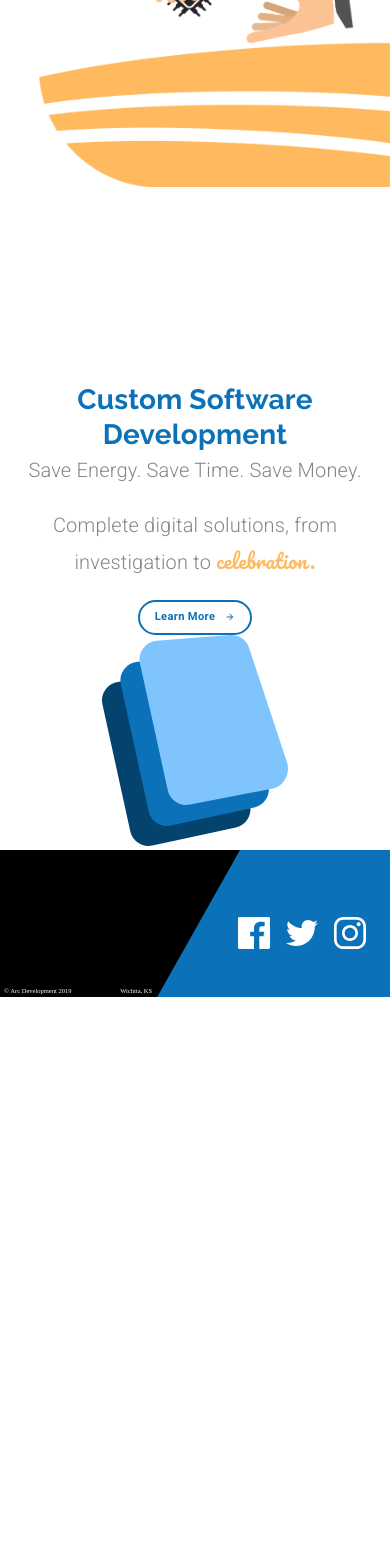
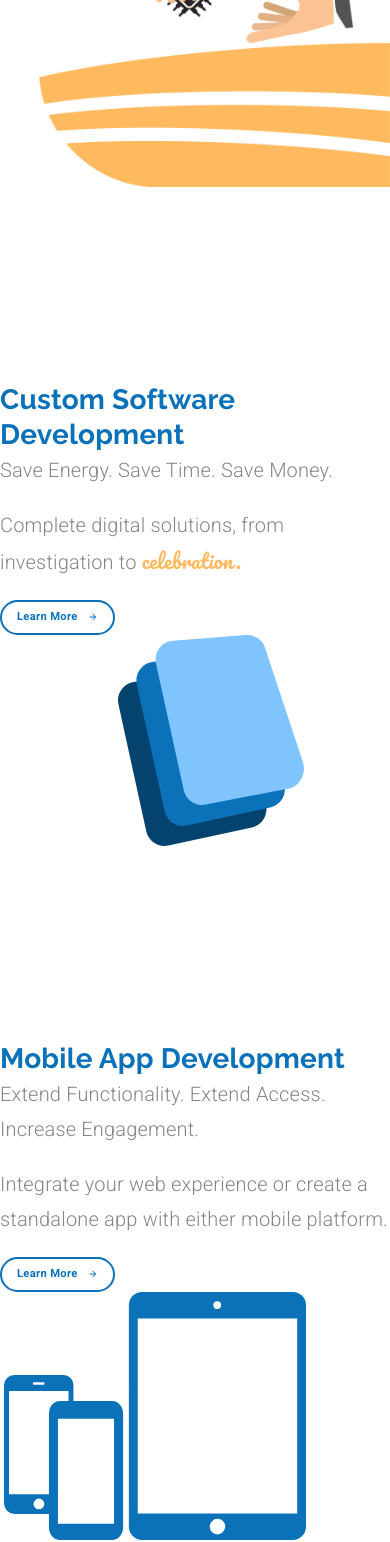
Before and after one commit to brianmuturi2/react-spa, a React (Create React App) app: page / in a window 390 px wide. Shown: the part 432-1974 px from the top of the page. Before the commit the page ends 1429 px from the top, so only its background shows below. Built offline with nearby package versions, Linux system fonts and the light colour scheme.

Commit message:
feat(services): added mobile development block

```diff
--- a/src/pages/home/Home.js
+++ b/src/pages/home/Home.js
@@ -8,9 +8,15 @@ import Typography from '@mui/material/Typography';
 import animationData from '../../animations/landinganimation/data'
 import styles from './Home.module.css'
 import ButtonArrow from '../../components/ui/ButtonArrow/ButtonArrow';
-import customSoftwareIcon from '../../assets/Custom Software Icon.svg'
+import customSoftwareIcon from '../../assets/Custom Software Icon.svg';
+import mobileAppsIcon from '../../assets/mobileIcon.svg';
+import {useTheme} from '@mui/material/styles';
+import useMediaQuery from '@mui/material/useMediaQuery';
 
 function Home() {
+
+    const theme = useTheme();
+    const matchesSmDevice = useMediaQuery(theme.breakpoints.down('sm'));
 
     const defaultOptions = {
         loop: true,
@@ -52,11 +58,11 @@ function Home() {
                     </Grid>
                 </Grid>
                 {/**
-                 * Services Block
+                 * Custom Software Development
                  **/}
                  <Grid item>
-                     <Grid container direction={'row'} className={styles.serviceContainer}>
-                         <Grid item className={styles.serviceTextContainer}>
+                     <Grid container direction={'row'} className={styles.serviceContainer} justifyContent={matchesSmDevice ? 'center' : undefined}>
+                         <Grid item className={styles.leftServiceTextContainer}>
                              <Typography variant={'h4'} className={styles.heading4}>
                                  Custom Software Development
                              </Typography>
@@ -72,10 +78,35 @@ function Home() {
                              </Button>
                          </Grid>
                          <Grid item>
-                             <img src={customSoftwareIcon} alt="custom software icon" className={styles.serviceIcon}/>
+                             <img src={customSoftwareIcon} alt="custom software icon" className={styles.rightServiceIcon}/>
                          </Grid>
                      </Grid>
                  </Grid>
+                {/**
+                 * Mobile Development
+                 **/}
+                <Grid item>
+                    <Grid container direction={'row'} className={styles.serviceContainer} justifyContent={matchesSmDevice ? 'center' : 'flex-end'}>
+                        <Grid item className={styles.rightServiceTextContainer}>
+                            <Typography variant={'h4'} className={styles.heading4}>
+                                Mobile App Development
+                            </Typography>
+                            <Typography variant={'subtitle1'} className={styles.subtitle1}>
+                                Extend Functionality. Extend Access. Increase Engagement.
+                            </Typography>
+                            <Typography variant={'subtitle1'} className={styles.subtitle1}>
+                                Integrate your web experience or create a standalone app {!matchesSmDevice && <br/>}with either mobile platform.
+                            </Typography>
+                            <Button variant={'outlined'} className={styles.learnBtn}>
+                                <span style={{marginRight: 10}}>Learn More</span>
+                                <ButtonArrow width={10} height={10} fill={'#0B72B9'}/>
+                            </Button>
+                        </Grid>
+                        <Grid item>
+                            <img src={mobileAppsIcon} alt="mobile phone icon" className={styles.leftServiceIcon}/>
+                        </Grid>
+                    </Grid>
+                </Grid>
             </Grid>
     )
 }
--- a/src/pages/home/Home.module.css
+++ b/src/pages/home/Home.module.css
@@ -94,32 +94,46 @@
     }
 }
 
-.serviceIcon {
-    margin-left: 2em;
-}
-
 .serviceContainer {
     margin-top: 12em;
 }
 
-.serviceTextContainer {
+.leftServiceTextContainer {
     margin-left: 5em;
 }
 
-@media only screen and (max-width: 830px) {
+.rightServiceIcon {
+    margin-left: 2em;
+}
+
+.leftServiceIcon {
+    margin-right: 5em;
+}
+
+.rightServiceTextContainer {
+    margin-right: 2em;
+}
+
+@media only screen and (max-width: 950px) {
     .serviceContainer {
         justify-content: center;
     }
-    .serviceTextContainer {
+    .leftServiceTextContainer {
+        margin-left: 0;
+    }
+    .leftServiceIcon {
         margin-left: 0;
     }
 }
 
 @media only screen and (max-width: 745px) {
-    .serviceIcon {
-        margin-left: 0;
+    .rightServiceIcon {
+        margin-right: 0;
     }
-    .serviceTextContainer {
+    .rightServiceTextContainer {
+        margin-right: 0;
+    }
+    .leftServiceTextContainer .rightServiceTextContainer {
         text-align: center;
     }
 }
```
